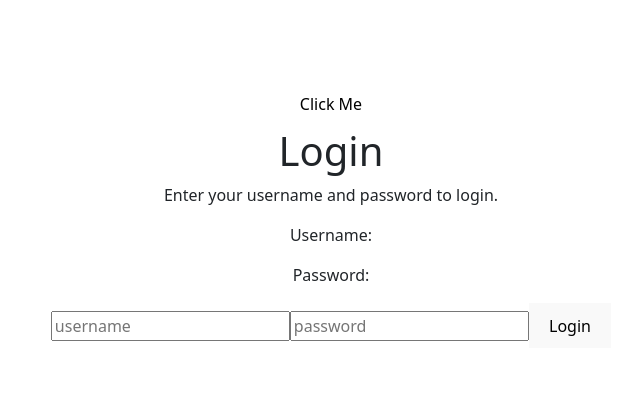
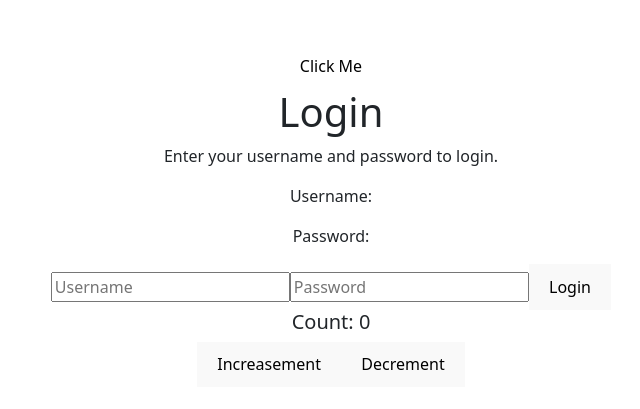
Before and after one commit to tungtq123/reactjs-demo-se1943, a React (Vite) app: page / in a window 1280 px wide. Shown: the part 185-594 px from the top of the page, without its empty margins (309-949 px from the left). Built offline with nearby package versions, Linux system fonts and the light colour scheme.

Commit message:
useReducer_hook

```diff
--- a/src/App.jsx
+++ b/src/App.jsx
@@ -11,8 +11,20 @@ export const ThemeContext = React.createContext("light");
 // luu data vao useContext cho phep truy cap vao kho du lieu chung tu cac components,
 // nhung van phai export ra thi component khac moi dung duoc
 
+function reducer(state, action) {
+  switch (action.type) {
+    case "increament":
+      return { count: state.count + 1 };
+    case "decrement":
+      return { count: state.count - 1 };
+    default:
+      throw new Error();
+  }
+}
+
 function App() {
   const [theme, setTheme] = React.useState("light");
+  const [state, dispatch] = React.useReducer(reducer, { count: 0 });
 
   return (
     <div className="container-fluid">
@@ -23,6 +35,11 @@ function App() {
       {/* <Profile />
       <MyComponent /> */}
       {/* <Counter /> */}
+      <h5>Count: {state.count}</h5>
+      <button onClick={() => dispatch({ type: "increament" })}>
+        Increasement
+      </button>
+      <button onClick={() => dispatch({ type: "decrement" })}>Decrement</button>
     </div>
   );
 }
--- a/src/components/LoginForm.jsx
+++ b/src/components/LoginForm.jsx
@@ -1,4 +1,4 @@
-import { useState } from "react";
+import { useEffect, useState } from "react";
 
 const LoginForm = () => {
   const [username, setUsername] = useState("");
@@ -8,6 +8,14 @@ const LoginForm = () => {
     console.log("username", username);
     console.log("password", password);
   };
+
+  useEffect(() => {
+    console.log("LoginForm component mounted");
+    console.log("username", username);
+    console.log("password", password);
+  }, [password, username]);
+
+
 
   return (
     <div className="login-form">
@@ -20,12 +28,12 @@ const LoginForm = () => {
           type="text"
           name="username"
           onChange={(event) => setUsername(event.target.value)}
-          placeholder="username"
+          placeholder="Username"
           value={username}
         />
         <input
           type="password"
-          placeholder="password"
+          placeholder="Password"
           onChange={(event) => setPassword(event.target.value)}
         />
         <button type="submit" onClick={handleSubmit}>
```
